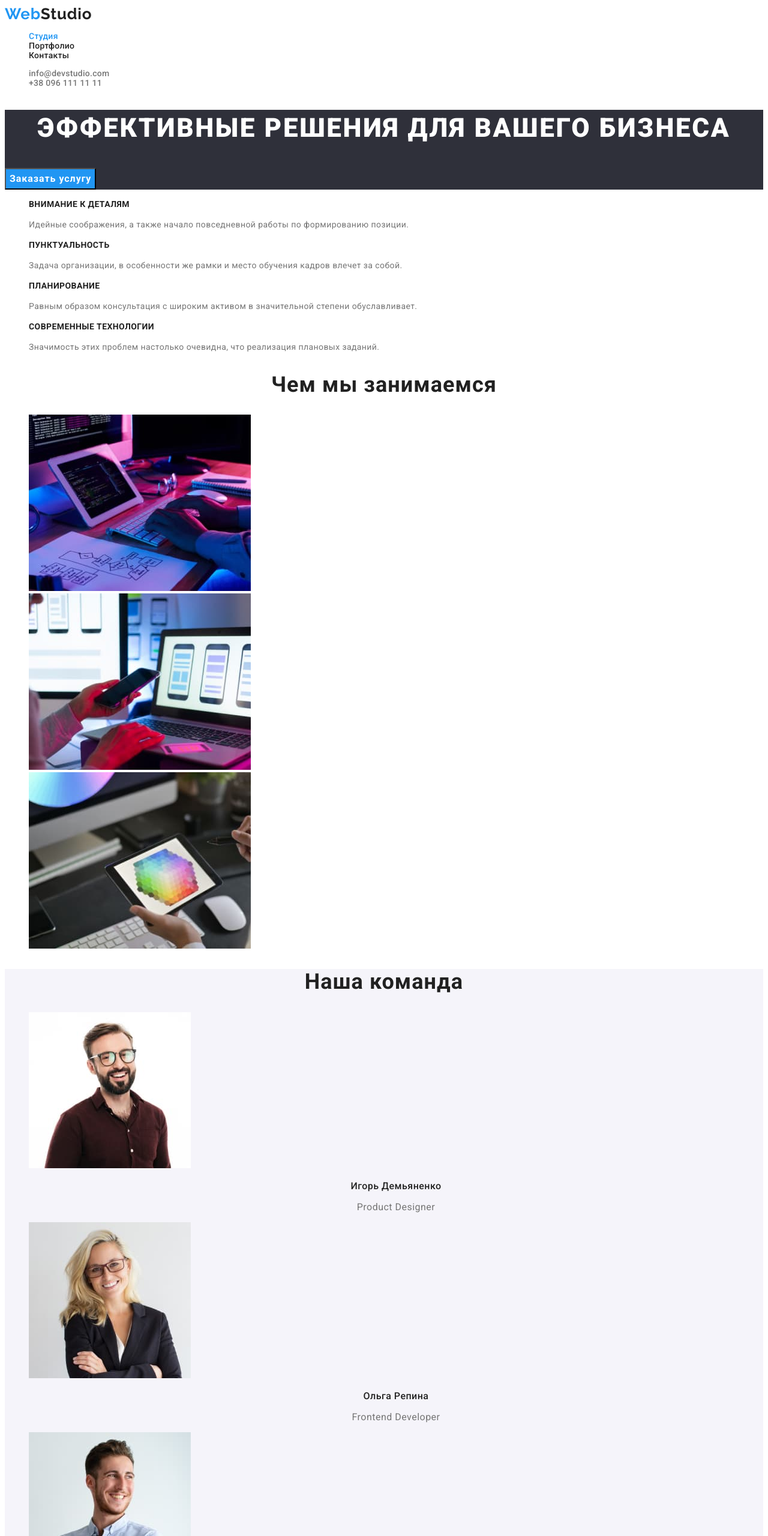
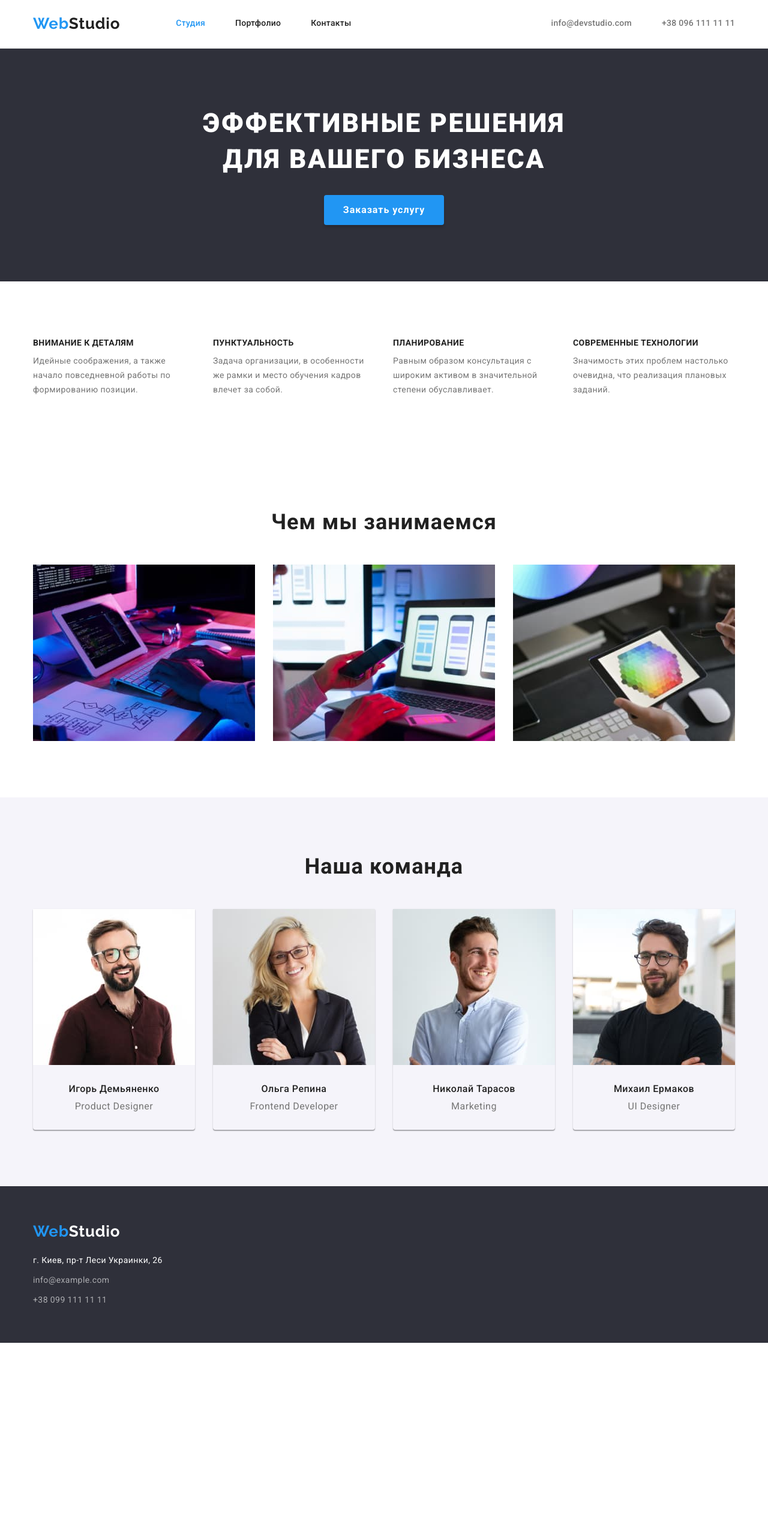
Before and after one commit to GlieXik/goit-markup-hw-03, a plain HTML site: page index.html in a window 1280 px wide. Shown: the top 2560 px of the page at 60% size. After the commit the page ends 2238 px from the top, so only its background shows below. Drawn offline with nearby package versions, Linux system fonts and the light colour scheme.

Commit message:
hw3 beta 1
final

```diff
--- a/css/styles.css
+++ b/css/styles.css
@@ -2,8 +2,23 @@
   --brend-color: #2196f3;
   --header-text-color: #212121;
   --text-color: #757575;
+  --title-text-color: #212121;
+}
 
-  --title-text-color: #212121;
+p,
+h1,
+h2,
+h3,
+h4,
+h5,
+h6 {
+  margin: 0;
+}
+ul,
+ol {
+  margin: 0;
+  padding: 0;
+  list-style: none;
 }
 body {
   font-family: Roboto, sans-serif;
@@ -12,15 +27,37 @@ body {
 a {
   text-decoration: none;
 }
-ul {
-  list-style: none;
+img {
+  display: block;
+  max-width: 100%;
 }
+button {
+  border: 0;
+}
+section {
+  padding: 94px 0 94px 0;
+}
+
+.container {
+  width: 1200px;
+  padding: 0px 15px 0px 15px;
+  margin: 0 auto 0 auto;
+}
+
 /* -------HEADER------- */
 .header {
   font-weight: 500;
   font-size: 14px;
   line-height: 1.14;
   letter-spacing: 0.02em;
+  border-bottom: 1px solid #ececec;
+}
+.container-header {
+  width: 1200px;
+  padding: 24px 15px 25px 15px;
+  margin: 0 auto;
+  display: flex;
+  align-items: center;
 }
 .logo {
   color: var(--brend-color);
@@ -29,6 +66,7 @@ ul {
   font-size: 26px;
   line-height: 1.19;
   letter-spacing: 0.03em;
+  margin-right: 93px;
 }
 .header-logo {
   color: var(--title-text-color);
@@ -39,8 +77,10 @@ ul {
 .navigation {
 }
 .nav-list {
+  display: flex;
 }
 .nav-item {
+  margin-right: 50px;
 }
 .nav-link {
   color: var(--header-text-color);
@@ -55,8 +95,11 @@ ul {
   color: var(--brend-color);
 }
 .nav-info {
+  display: flex;
+  margin-left: auto;
 }
 .nav-item-email {
+  margin-right: 50px;
 }
 .nav-item-tel {
 }
@@ -68,14 +111,15 @@ ul {
 /* -------MAIN-INDEX------- */
 .hero {
   background: #2f303a;
+  text-align: center;
 }
 .hero-title {
   color: #fff;
   font-weight: 900;
   font-size: 44px;
   line-height: calc(60 / 44);
-
-  text-align: center;
+  width: 696px;
+  margin: auto;
   letter-spacing: 0.06em;
   text-transform: uppercase;
 }
@@ -88,6 +132,12 @@ ul {
   line-height: calc(30 / 16);
   letter-spacing: 0.06em;
   cursor: pointer;
+  box-shadow: 0px 4px 4px rgba(0, 0, 0, 0.15);
+  border-radius: 4px;
+
+  padding: 10px 32px 10px 32px;
+  min-width: 200px;
+  margin-top: 30px;
 }
 /* -------ABOUT-INDEX------- */
 .about {
@@ -106,8 +156,19 @@ ul {
 }
 
 .about-list {
+  display: flex;
+  flex-wrap: wrap;
 }
 .about-item {
+  width: 270px;
+  margin-right: 30px;
+}
+.about-item:nth-child(4n) {
+  margin-right: 0;
+}
+.about-item:nth-child(5n) {
+  margin-right: 30px;
+  margin-top: 30px;
 }
 .about-item-title {
   font-weight: 700;
@@ -123,6 +184,7 @@ ul {
   line-height: calc(24 / 14);
   letter-spacing: 0.03em;
   color: var(--text-color);
+  margin-top: 10px;
 }
 .about-after {
 }
@@ -133,17 +195,30 @@ ul {
   line-height: calc(42 / 36);
   text-align: center;
   letter-spacing: 0.03em;
+  margin-bottom: 50px;
 }
 .about-after-list {
+  display: flex;
+  flex-wrap: wrap;
 }
 .about-after-item {
+  margin-right: 30px;
+}
+.about-after-item:nth-child(3n) {
+  margin-right: 0;
+}
+.about-after-item:nth-child(4n) {
+  margin-right: 30px;
+  margin-top: 30px;
 }
 .about-after-img {
 }
 /* -------TEAM-INDEX------- */
 .team {
   background-color: #f5f4fa;
+  padding-top: 94px;
 }
+
 .team-title {
   font-weight: 700;
   font-size: 36px;
@@ -151,10 +226,25 @@ ul {
   text-align: center;
   letter-spacing: 0.03em;
   color: var(--title-text-color);
+  margin-bottom: 50px;
 }
 .team-list {
+  display: flex;
+  flex-wrap: wrap;
 }
 .team-item {
+  margin-right: 30px;
+  width: 270px;
+  box-shadow: 0px 1px 3px rgba(0, 0, 0, 0.12), 0px 1px 1px rgba(0, 0, 0, 0.14),
+    0px 2px 1px rgba(0, 0, 0, 0.2);
+  border-radius: 0px 0px 4px 4px;
+}
+.team-item:nth-child(4n) {
+  margin-right: 0;
+}
+.team-item:nth-child(5n) {
+  margin-right: 30px;
+  margin-top: 30px;
 }
 .team-img {
 }
@@ -165,6 +255,7 @@ ul {
   text-align: center;
   letter-spacing: 0.03em;
   color: var(--title-text-color);
+  margin: 30px 0 10px 0;
 }
 .team-job {
   font-weight: 400;
@@ -173,17 +264,24 @@ ul {
   text-align: center;
   letter-spacing: 0.03em;
   color: var(--text-color);
+  margin-bottom: 30px;
 }
 /* -------FOOTER------- */
 .footer {
   background-color: #2f303a;
+  padding: 60px 15px 60px 15px;
 }
 .address {
+  margin-top: 20px;
 }
 .address-info {
   font-style: normal;
 }
 .address-item {
+  margin-bottom: 9px;
+}
+.address-item:nth-last-child(1) {
+  margin-bottom: 0px;
 }
 .address-map {
   font-weight: normal;
@@ -203,14 +301,23 @@ ul {
 }
 /* -------ASIDE-PORTFOLIO------- */
 .aside {
+  margin-top: 94px;
 }
 .aside-list {
+  display: flex;
+  flex-wrap: nowrap;
+  justify-content: center;
 }
 .aside-item {
+  margin-right: 8px;
+}
+.aside-item:nth-last-child(1) {
+  margin-right: 0px;
 }
 .aside-btn {
   font-family: inherit;
   cursor: pointer;
+  padding: 6px 22px 6px 22px;
   font-weight: 500;
   font-size: 16px;
   line-height: calc(26 / 16);
@@ -218,6 +325,9 @@ ul {
   letter-spacing: 0.03em;
   color: var(--title-text-color);
   background-color: #f5f4fa;
+  box-shadow: 0px 3px 1px rgba(0, 0, 0, 0.1), 0px 1px 2px rgba(0, 0, 0, 0.08),
+    0px 2px 2px rgba(0, 0, 0, 0.12);
+  border-radius: 4px;
 }
 .current-btn,
 .aside-btn:hover,
@@ -226,12 +336,32 @@ ul {
   color: #fff;
 }
 /* -------MAIN-PORTFOLIO------- */
+.section-portfolio-container {
+  margin: 0px auto 0px auto;
+  width: 1200px;
+  padding: 50px 15px 94px 15px;
+}
 .section-portfolio {
+  display: flex;
+  flex-wrap: wrap;
 }
 .section-item {
+  width: 370px;
+  margin-right: 30px;
+  border: 1px solid #eeeeee;
+  margin-bottom: 30px;
 }
+.section-item:nth-child(3n) {
+  margin-right: 0px;
+}
+.section-item:nth-last-child(-n + 3) {
+  margin-bottom: 0px;
+}
+
 .section-item-title {
   font-weight: 700;
+  margin-top: 20px;
+  margin-left: 24px;
   font-size: 18px;
   line-height: calc(36 / 18);
   letter-spacing: 0.06em;
@@ -240,6 +370,10 @@ ul {
 .section-item-text {
   font-weight: 400;
   font-size: 16px;
+  margin-top: 4px;
+  margin-left: 24px;
+  margin-bottom: 20px;
+
   line-height: calc(30 / 16);
   letter-spacing: 0.03em;
   color: var(--text-color);
--- a/index.html
+++ b/index.html
@@ -8,6 +8,10 @@
     <link rel="preconnect" href="https://fonts.googleapis.com" />
     <link rel="preconnect" href="https://fonts.gstatic.com" crossorigin />
     <link
+      rel="stylesheet"
+      href="https://cdnjs.cloudflare.com/ajax/libs/modern-normalize/1.1.0/modern-normalize.min.css"
+    />
+    <link
       href="https://fonts.googleapis.com/css2?family=Raleway:wght@700&family=Roboto:wght@400;500;700;900&display=swap"
       rel="stylesheet"
     />
@@ -16,6 +20,7 @@
 
   <body>
     <header class="header">
+      <div class="container-header">
         <a href="./index.html" class="logo" lang="en">
           Web<span class="header-logo">Studio</span>
         </a>
@@ -24,7 +29,9 @@
             <li class="nav-item">
               <a href="./index.html" class="nav-link current">Студия</a>
             </li>
-          <li class="nav-item"><a href="./portfolio.html" class="nav-link">Портфолио</a></li>
+            <li class="nav-item">
+              <a href="./portfolio.html" class="nav-link">Портфолио</a>
+            </li>
             <li class="nav-item"><a href="" class="nav-link">Контакты</a></li>
           </ul>
         </nav>
@@ -35,16 +42,21 @@
             >
           </li>
           <li class="nav-item-tel">
-          <a href="tel:+380961111111" class="nav-link-tel">+38 096 111 11 11</a>
+            <a href="tel:+380961111111" class="nav-link-tel"
+              >+38 096 111 11 11</a
+            >
           </li>
         </ul>
+      </div>
     </header>
     <main>
       <section class="hero">
         <h1 class="hero-title">Эффективные решения для вашего бизнеса</h1>
         <button type="button" class="hero-btn">Заказать услугу</button>
       </section>
+
       <section class="about">
+        <div class="container">
         <h2 class="visually-hidden">Наши особенности</h2>
         <ul class="about-list">
           <li class="about-item">
@@ -61,6 +73,7 @@
               влечет за собой.
             </p>
           </li>
+
           <li class="about-item">
             <h3 class="about-item-title">Планирование</h3>
             <p class="about-text">
@@ -76,8 +89,10 @@
             </p>
           </li>
         </ul>
+        </div>
       </section>
       <section class="about-after">
+        <div class="container">
         <h2 class="about-after-title">Чем мы занимаемся</h2>
         <ul class="about-after-list">
           <li class="about-after-item">
@@ -104,9 +119,12 @@
               class="about-after-img"
             />
           </li>
+
         </ul>
+        </div>
       </section>
       <section class="team">
+        <div class="container">
         <h2 class="team-title">Наша команда</h2>
         <ul class="team-list">
           <li class="team-item">
@@ -149,10 +167,15 @@
             <h3 class="team-name">Михаил Ермаков</h3>
             <p class="team-job">UI Designer</p>
           </li>
+
+
+
         </ul>
+        </div>
       </section>
     </main>
     <footer class="footer">
+      <div class="container">
       <a href="./index.html" class="logo">
         Web<span class="header-logo-footer">Studio</span>
       </a>
@@ -167,6 +190,7 @@
               >г. Киев, пр-т Леси Украинки, 26</a
             >
           </li>
+
           <li class="address-item">
             <a href="mailto:info@example.com" class="address-mail"
               >info@example.com</a
@@ -177,8 +201,10 @@
               >+38 099 111 11 11</a
             >
           </li>
+
         </ul>
       </address>
+      </div>
     </footer>
   </body>
 </html>
```
Also changed, not shown: portfolio.html (+18 -4 lines). Lines whose indentation alone changed are shown as unchanged.
